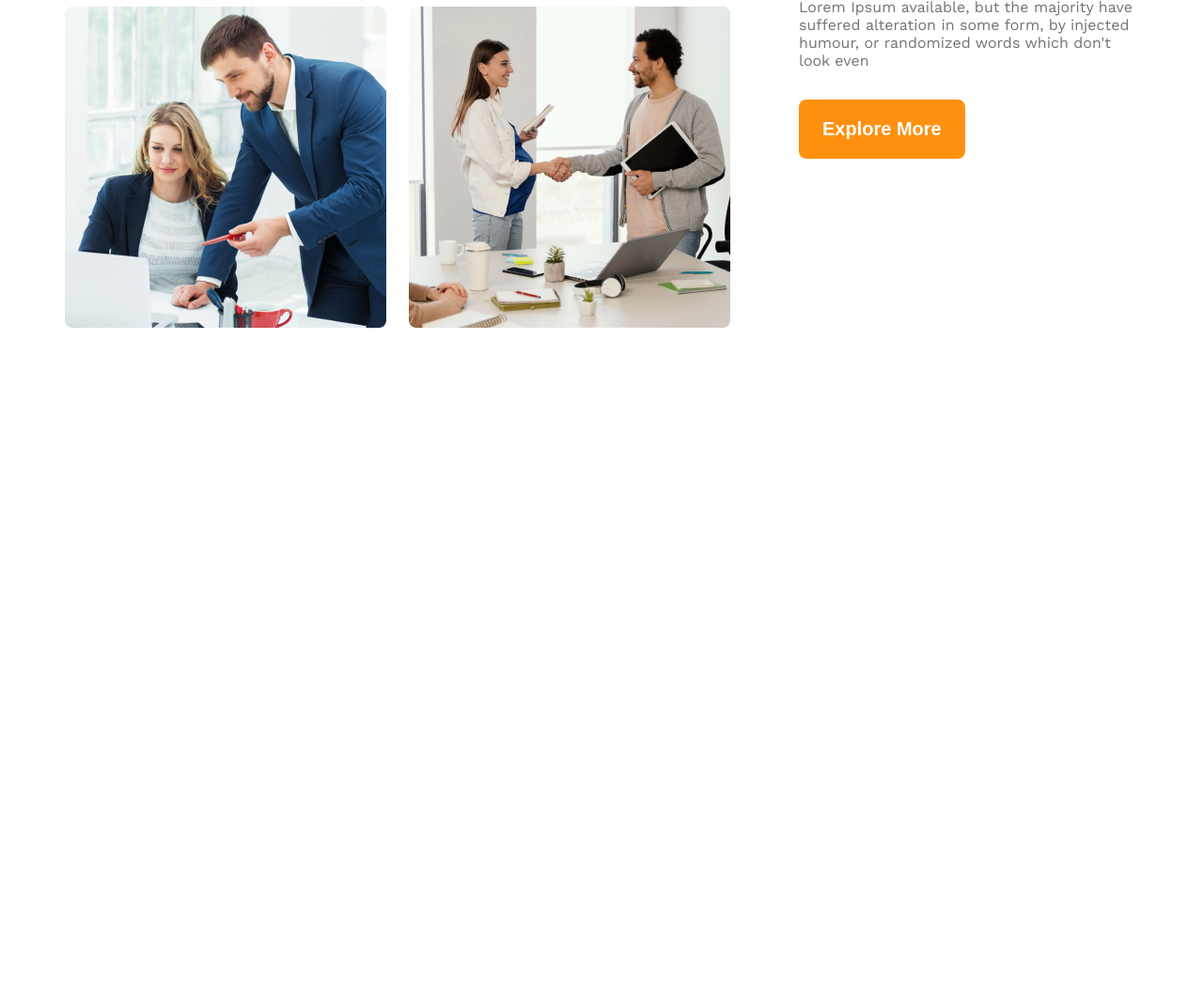
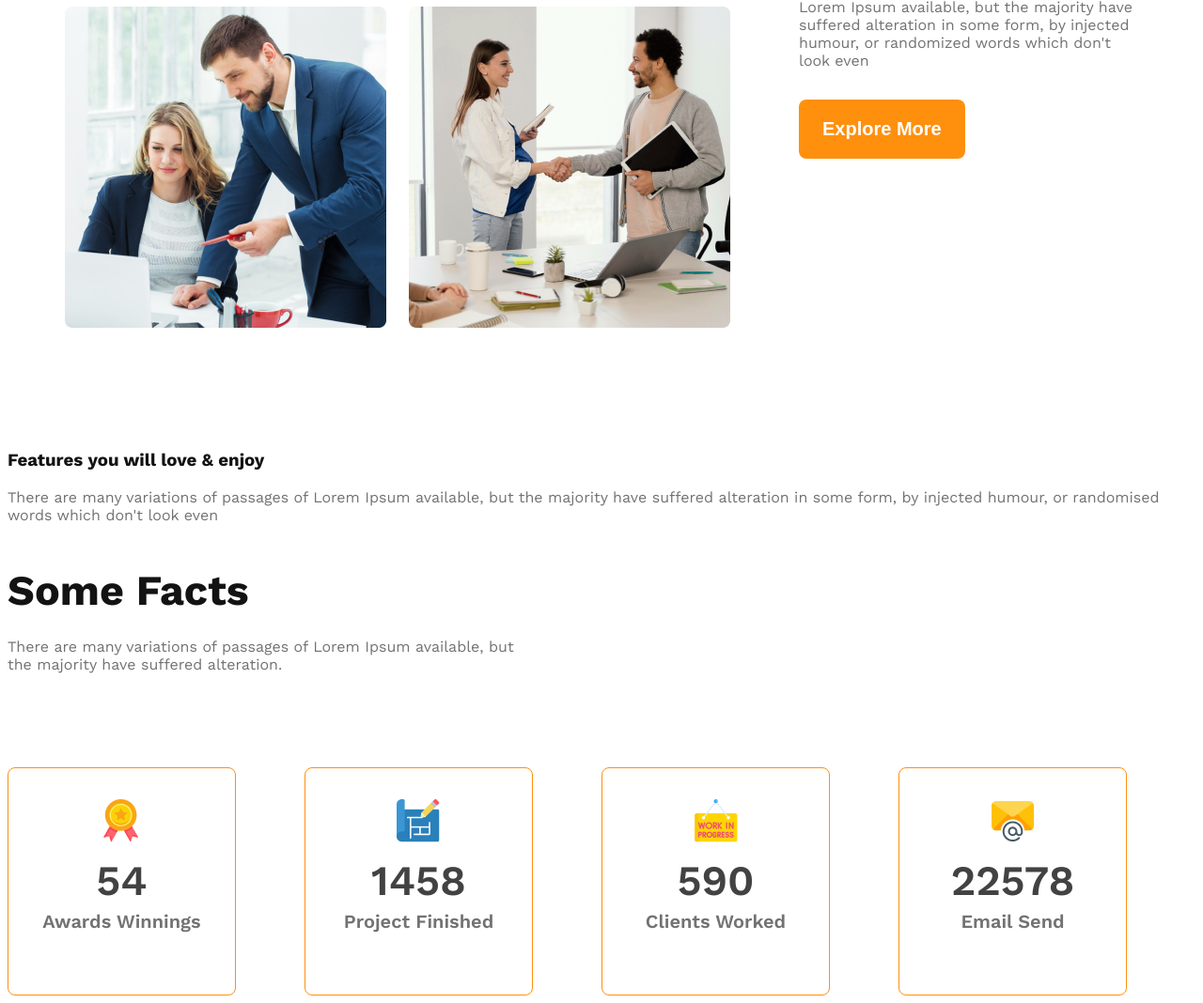
Before and after one commit to OMIT-HASAN-CODER/G3-Architects, a plain HTML site: page index.html in a window 1280 px wide. Shown: the part 1679-2747 px from the top of the page at 94% size. Before the commit the page ends 2158 px from the top, so only its background shows below. Drawn offline with nearby package versions, Linux system fonts and the light colour scheme.

Commit message:
add facts section and some responsive festures

```diff
--- a/index.html
+++ b/index.html
@@ -1,5 +1,6 @@
 <!DOCTYPE html>
 <html lang="en">
+
 <head>
     <meta charset="UTF-8">
     <meta name="viewport" content="width=device-width, initial-scale=1.0">
@@ -9,6 +10,7 @@
     </style>
     <link rel="stylesheet" href="style.css">
 </head>
+
 <body class="work-sans-font">
     <header class="bg-color-1">
         <nav class="navbar display-flex">
@@ -23,7 +25,9 @@
         <div class="banner">
             <div class="banner-content">
                 <h1 class="banner-title dark-1">Brand New Group of Architects</h1>
-                <p class="banner-description dark-3">There are many variations of passages of Lorem Ipsum available, but the majority have suffered alteration in some form, by injected humour, or randomised words which don't look even</p>
+                <p class="banner-description dark-3">There are many variations of passages of Lorem Ipsum available, but
+                    the majority have suffered alteration in some form, by injected humour, or randomised words which
+                    don't look even</p>
                 <button class="btn-primary">Explore More</button>
             </div>
 
@@ -39,12 +43,57 @@
                 <img src="images/team4.png" alt="team4">
             </div>
             <div class="our-features">
-                <h3 class="feature-title"><span id="quick-list" class="dark-3">Quick list</span><span class="dark-1"> of Our </span><span id="features">Features</span></h3>
-                <p class="feature-description dark-3">There are many variations of passages of Lorem Ipsum available, but the majority have suffered alteration in some form, by injected humour, or randomized words which don't look even</p>
+                <h3 class="feature-title"><span id="quick-list" class="dark-3">Quick list</span><span class="dark-1"> of
+                        Our </span><span id="features">Features</span></h3>
+                <p class="feature-description dark-3">There are many variations of passages of Lorem Ipsum available,
+                    but the majority have suffered alteration in some form, by injected humour, or randomized words
+                    which don't look even</p>
                 <button class="btn-primary">Explore More</button>
+            </div>
+        </section>
+        <section class="more-features">
+            <h3 class="more-features-title dark-1">Features you will love & enjoy</h3>
+            <p class="more-features-description dark-3">There are many variations of passages of Lorem Ipsum available,
+                but the majority have suffered alteration in some form, by injected humour, or randomised words which
+                don't look even</p>
+        </section>
+        <section class="facts">
+            <h3 class="facts-title dark-1">Some Facts</h3>
+            <p class="facts-description dark-3">There are many variations of passages of Lorem Ipsum available, but the
+                majority have suffered alteration.</p>
+            <div class="facts-container">
+                <div class="fact-card display-flex">
+                    <div>
+                        <img src="images/icons/ribon.png" alt="ribon" class="fact-icon">
+                        <h4 class="fact-number dark-2">54</h4>
+                        <h5 class="fact-name dark-3">Awards Winnings</h5>
+                    </div>
+                </div>
+                <div class="fact-card display-flex">
+                    <div>
+                        <img src="images/icons/projects.png" alt="projects" class="fact-icon">
+                        <h4 class="fact-number dark-2">1458</h4>
+                        <h5 class="fact-name dark-3">Project Finished</h5>
+                    </div>
+                </div>
+                <div class="fact-card display-flex">
+                    <div>
+                        <img src="images/icons/customers.png" alt="customers" class="fact-icon">
+                        <h4 class="fact-number dark-2">590</h4>
+                        <h5 class="fact-name dark-3">Clients Worked</h5>
+                    </div>
+                </div>
+                <div class="fact-card display-flex">
+                    <div>
+                        <img src="images/icons/email.png" alt="emails" class="fact-icon">
+                        <h4 class="fact-number dark-2">22578</h4>
+                        <h5 class="fact-name dark-3">Email Send</h5>
+                    </div>
+                </div>
             </div>
         </section>
     </main>
     <footer></footer>
 </body>
+
 </html>
--- a/style.css
+++ b/style.css
@@ -6,7 +6,6 @@
 }
 
 /* shared styles */
-
 .display-flex{
     display: flex;
 }
@@ -42,10 +41,8 @@ main{
     margin: 0px auto;
 }
 
-/* header styles */
 
 /* navbar styles */
-
 .navbar{
     justify-content: space-between;
     align-items: center;
@@ -141,18 +138,74 @@ main{
 }
 
 
+/* facts styles */
+.facts-title{
+    font-size: 2.8rem;
+    font-weight: 700;
+    margin-bottom: 24px;
+}
+
+.facts-description{
+    font-size: 1rem;
+    font-weight: 400;
+    margin-top: 0px;
+    margin-bottom: 100px;
+    max-width: 542px;
+}
+
+.facts-container{
+    display: grid;
+    grid-template-columns: repeat(4, 1fr);
+}
+
+.fact-card{
+    border: 1px solid #FF900E;
+    border-radius: 8px;
+    width: 241px;
+    height: 241px;
+    text-align: center;
+    align-items: center;
+    justify-content: center;
+}
+
+.fact-card-content{
+    margin: 0px;
+}
+
+.fact-number{
+    font-size: 2.8rem;
+    font-weight: 600;
+    margin-top: 10px;
+    margin-bottom: 5px;
+}
+
+.fact-name{
+    font-size: 1.25rem;
+    font-weight: 600;
+    margin-top: 0px;
+}
+
+
 /* responsive styles */
 @media screen and (max-width: 576px) {
-    .navbar, .nav-links, .teams{
+    .navbar,
+    .nav-links,
+    .teams{
         flex-direction: column;
     }
 
     .team-img-container{
-        grid-template-columns: repeat(1, 1fr);
+        grid-template-columns: 1fr;
     }
 
     .our-features{
         margin-left: 0px;
+    }
+
+    .facts-container{
+        grid-template-columns: 1fr;
+        justify-items: center;
+        gap: 24px;
     }
 }
 
@@ -164,4 +217,10 @@ main{
     .our-features{
         margin-left: 0px;
     }
+
+    .facts-container{
+        grid-template-columns: repeat(2, 1fr);
+        justify-items: center;
+        gap: 24px;
+    }
 }
```
